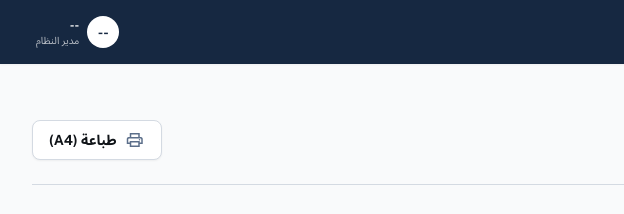
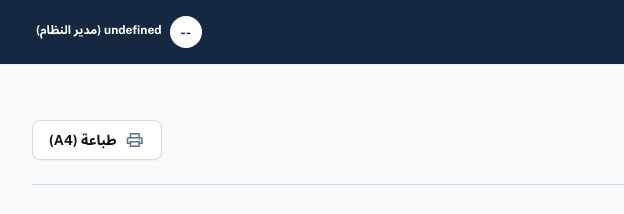
Before and after one commit to fahedaljaidi-sudo/F.A.J, a plain HTML site: page public/reports.html in a window 1280 px wide. Shown: the top 214 px of the page, 0-624 px from the left. Drawn offline with nearby package versions, Linux system fonts and the light colour scheme; no server answers; sample sign-in values are in the browser's storage.

Commit message:
Show user role in dashboard for debugging

```diff
--- a/public/reports.html
+++ b/public/reports.html
@@ -295,13 +295,27 @@
         if (!token) window.location.href = '/';
 
         // Update header
-        document.getElementById('user-name').textContent = user.full_name || '--';
-        document.getElementById('user-role').textContent = user.role === 'admin' ? 'مدير النظام' : 'ضابط أمن';
         document.getElementById('user-avatar').textContent = (user.full_name || '--').slice(0, 2);
 
-        // Show admin link for admin users
+        // Update sidebar user info
+        const userNameEl = document.getElementById('user-name');
+        const userRoleEl = document.getElementById('user-role');
+        if (userNameEl) {
+            const roleText = {
+                'admin': 'مدير النظام',
+                'supervisor': 'مشرف',
+                'guard': 'رجل أمن'
+            };
+            userNameEl.textContent = `${user.full_name} (${roleText[user.role] || user.role})`;
+        }
+        if (userRoleEl) {
+            userRoleEl.textContent = ''; // Clear the separate role display if it's now part of the name
+        }
+
+        // Show admin link if applicable
         if (user.role === 'admin') {
-            document.getElementById('admin-link')?.classList.remove('hidden');
+            const adminLink = document.getElementById('admin-link');
+            if (adminLink) adminLink.classList.remove('hidden');
         }
 
         // Set default dates
```
Also changed, not shown: public/dashboard.html (+14 -8 lines), public/patrols.html (+13 -5 lines), public/visitors.html (+18 -8 lines).
